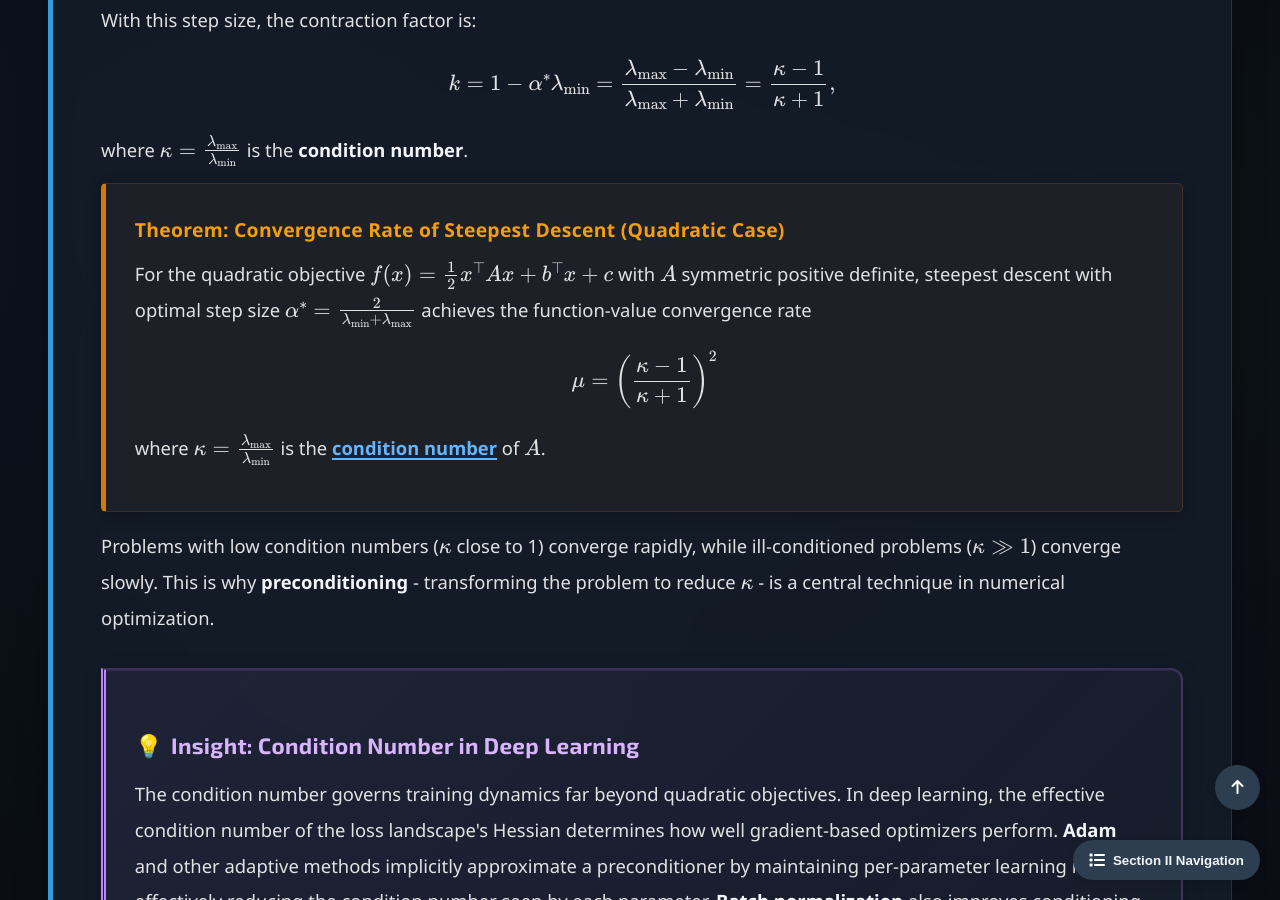
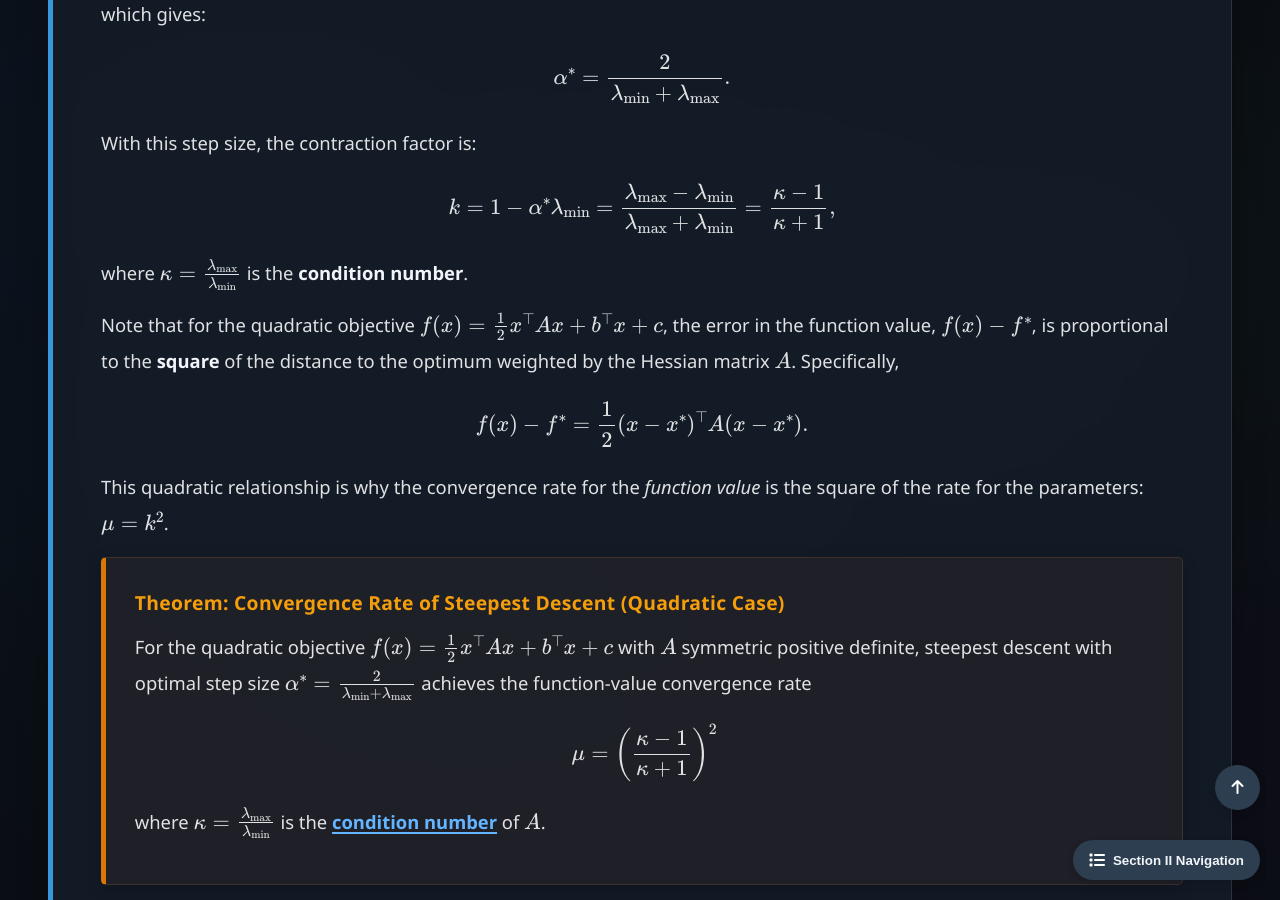
Before and after one commit to Yusukey01/yusukey01.github.io, a Jekyll site: the page built from Mathematics/Calculus/duality.html, in a window 1280 px wide and 900 px high, scrolled down 6209 px. Built offline with Jekyll 4.4.1, drawn with Linux system fonts in a browser that asks for light colours; some of the changed text lies outside the part shown.

Commit message:
revised explanations

```diff
--- a/Mathematics/Calculus/duality.html
+++ b/Mathematics/Calculus/duality.html
@@ -166,6 +166,13 @@ uses_python: false
                 </div>
 
                 <p>
+                    In gradient-based optimization, \(L\)-smoothness is critical because it provides an <strong>upper bound</strong>
+                    on the function's curvature, ensuring that a step size of \(\eta \leq 1/L\) will always decrease the function
+                    value without overshooting. While Lipschitz continuity limits how much the function can change,
+                    smoothness limits how fast the gradient can change.
+                </p>
+
+                <p>
                     Under the \(L\)-smoothness assumption, steepest descent converges at a
                     <strong>linear rate</strong>: there exists \(0 < \mu < 1\) such that
                     \[
@@ -275,6 +282,17 @@ uses_python: false
                     where \(\kappa = \frac{\lambda_{\max}}{\lambda_{\min}}\) is the <strong>condition number</strong>.
                 </p>
 
+                <p>
+                    Note that for the quadratic objective \(f(x) = \frac{1}{2}x^\top A x + b^\top x + c\), the error in the function value,
+                    \(f(x) - f^*\), is proportional to the <strong>square</strong> of the distance to the optimum weighted by the Hessian matrix \(A\).
+                    Specifically,
+                    \[
+                    f(x) - f^* = \frac{1}{2}(x - x^*)^\top A (x - x^*).
+                    \]
+                    This quadratic relationship is why the convergence rate for the <em>function value</em>
+                    is the square of the rate for the parameters: \(\mu = k^2\).
+                </p>
+
                 <div class="theorem">
                     <span class="theorem-title">Theorem: Convergence Rate of Steepest Descent (Quadratic Case)</span>
                     <p>
```
